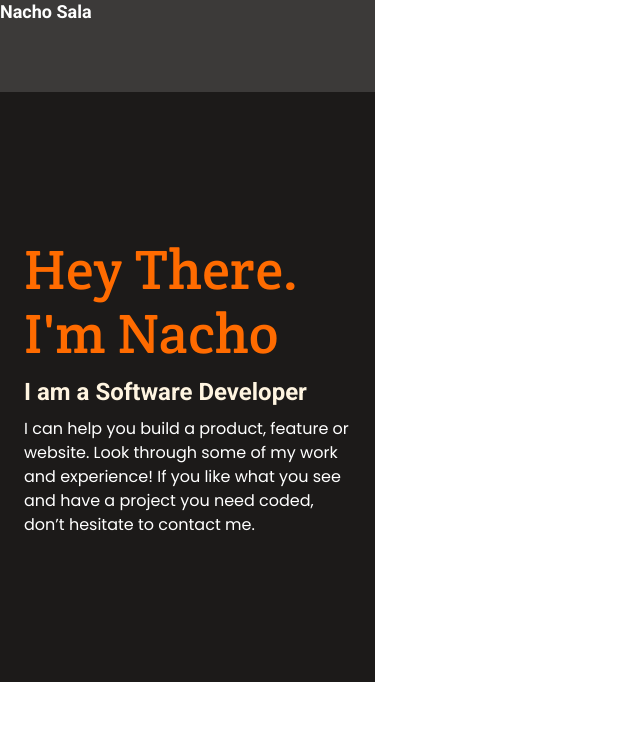
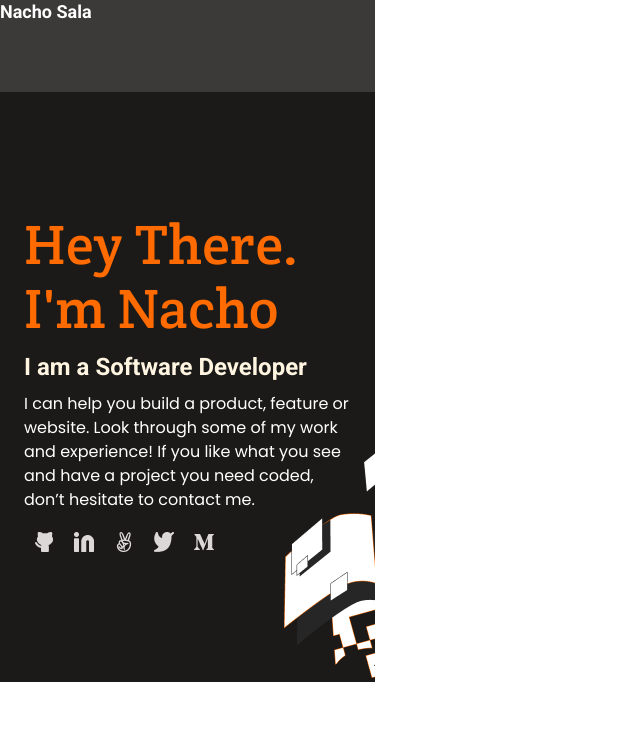
Before and after one commit to nachosala89/my-portfolio, a plain HTML site: page index.html in a window 1280 px wide. Shown: the whole page, without its empty margins (0-640 px from the left). Drawn offline with Linux system fonts and the light colour scheme.

Commit message:
Add images and update main page

```diff
--- a/index.html
+++ b/index.html
@@ -28,7 +28,16 @@ rel="stylesheet">
 		<h2 id="sub-main-header">I am a Software Developer</h2>
 		<p id="main-paragraph">I can help you build a product, feature or website. Look through some of my
 			work and experience! If you like what you see and have a project you need coded,
-			don’t hesitate to contact me.</p>
+			don’t hesitate to contact me.
+    </p>
+    <section id="social-links">
+      <img src="./images/social-links/github.png" alt="Github">
+      <img src="./images/social-links/linkedin.png" alt="LinkedIn">
+      <img src="./images/social-links/angelist.png" alt="AngelList">
+      <img src="./images/social-links/twitter.png" alt="Twitter">
+      <img src="./images/social-links/medium.png" alt="Medium">
+    </section>
+    <img id="illustration" src="./images/Illustration.png" alt="Illustration">
 	</section>
 </body>
 </html>
--- a/style.css
+++ b/style.css
@@ -60,3 +60,18 @@
   color: #FFFFFF;
   margin: 0;
 }
+
+#illustration {
+  position: absolute;
+  bottom: -46px;
+  right: 0;
+}
+
+#social-links {
+  display: flex;
+  width: 200px;
+  height: 40px;
+  justify-content: space-around;
+  align-items: center;
+  padding-top: 10px;
+}
```
Also changed, not shown: images/Icon - Menu.png (added), images/Illustration.png (added), images/social-links/angelist.png (added), images/social-links/github.png (added), images/social-links/linkedin.png (added), images/social-links/medium.png (added), images/social-links/twitter.png (added).
